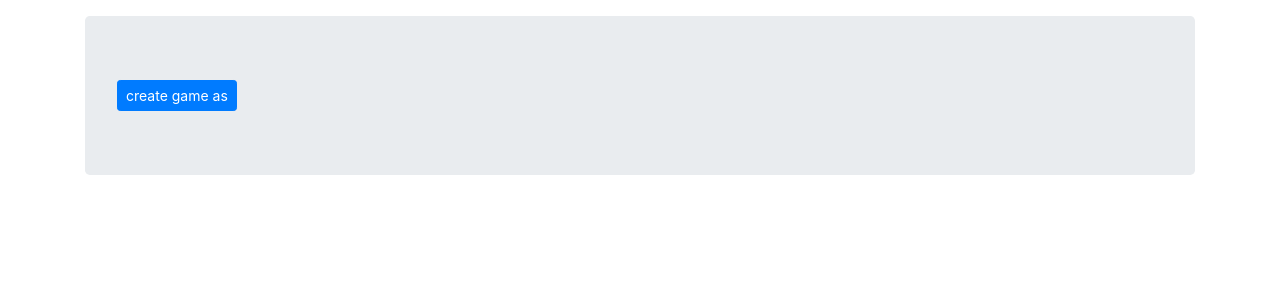
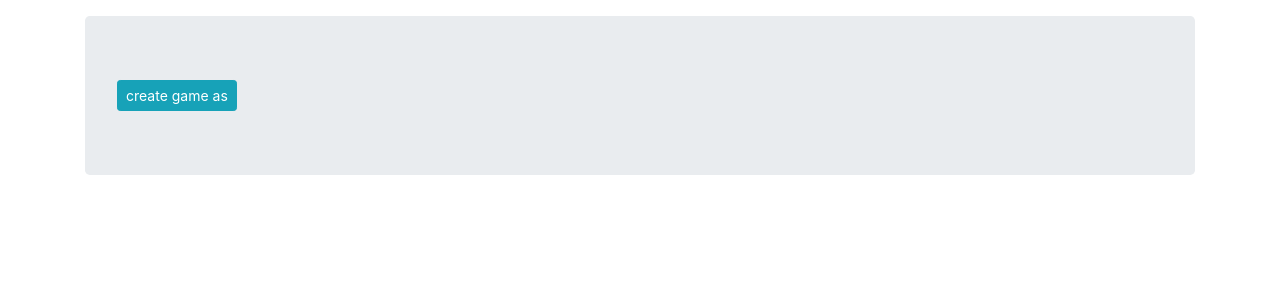
Before and after one commit to maciek1066/rps_game, a Django app: page /create/ in a window 1280 px wide. Shown: the part 56-356 px from the top of the page. Run offline with Django 3.2, Linux system fonts and the light colour scheme; some libraries are stand-ins or nearby versions.

Commit message:
visual changes completed

```diff
--- a/rps_game/game/forms.py
+++ b/rps_game/game/forms.py
@@ -3,9 +3,9 @@
 
 
 class AddUserForm(forms.Form):
-    username = forms.CharField(label='username')
-    password = forms.CharField(label='password', widget=forms.PasswordInput)
-    password2 = forms.CharField(label='confirm password', widget=forms.PasswordInput)
+    username = forms.CharField(label='Username')
+    password = forms.CharField(label='Password', widget=forms.PasswordInput)
+    password2 = forms.CharField(label='Confirm Password', widget=forms.PasswordInput)
 
 
 class LoginForm(forms.Form):
--- a/rps_game/game/templates/create.html
+++ b/rps_game/game/templates/create.html
@@ -4,6 +4,6 @@
 <form action="" method="POST">
     {% csrf_token %}
     {{ form.as_p }}
-    <input type="submit" value="create game as {{ user.username }}" class="btn btn-sm btn-primary">
+    <input type="submit" value="create game as {{ user.username }}" class="btn btn-sm btn-info">
 </form>
 {% endblock %}
```
